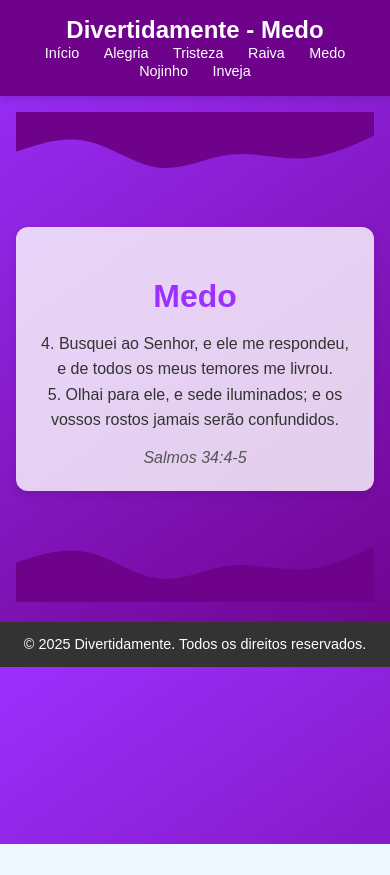
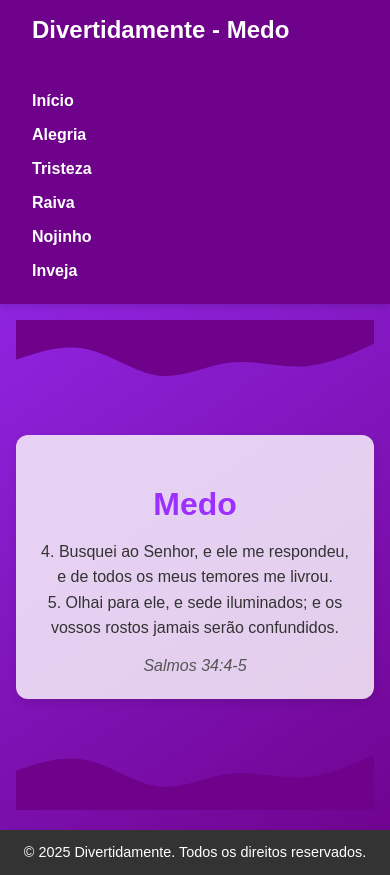
Before and after one commit to mateuscleal/Inside-Out-2, a plain HTML site: page pages/medo.html in a window 390 px wide. Before the commit the page ends 844 px from the top, so only its background shows below. Drawn offline with Linux system fonts and the light colour scheme.

Commit message:
Add files via upload

```diff
--- a/pages/medo.html
+++ b/pages/medo.html
@@ -11,15 +11,16 @@
 
 <body id="body-medo">
     <header>
-        <h1>Divertidamente - Medo</h1>
         <nav>
-            <a href="../index.html">Início</a>
-            <a href="alegria.html">Alegria</a>
-            <a href="tristeza.html">Tristeza</a>
-            <a href="raiva.html">Raiva</a>
-            <a href="medo.html">Medo</a>
-            <a href="nojinho.html">Nojinho</a>
-            <a href="inveja.html">Inveja</a>
+            <h1>Divertidamente - Medo</h1>
+            <ul>
+                <li><a href="../index.html">Início</a></li>
+                <li><a href="alegria.html">Alegria</a> </li>
+                <li><a href="tristeza.html">Tristeza</a></li>
+                <li><a href="raiva.html">Raiva</a></li>
+                <li><a href="nojinho.html">Nojinho</a></li>
+                <li><a href="inveja.html">Inveja</a></li>
+            </ul>
         </nav>
     </header>
 
--- a/styles/style_global_characters.css
+++ b/styles/style_global_characters.css
@@ -5,6 +5,30 @@ body {
     padding: 0;
     background-color: #f0f8ff;
     color: #333;
+}
+
+nav {
+    display: flex;
+    justify-content: space-between;
+    align-items: center;
+    padding: 0 2em;
+}
+
+nav h1 {
+    font-size: 1.5em;
+}
+
+nav ul {
+    list-style: none;
+    display: flex;
+    margin: 0;
+    padding: 0;
+}
+
+nav ul li a {
+    text-decoration: none;
+    color: white;
+    font-weight: bold;
 }
 
 .container {
@@ -56,14 +80,6 @@ footer {
 
 /* Estilo responsivo global */
 @media (max-width: 768px) {
-    header h1 {
-        font-size: 1.5rem;
-    }
-
-    header nav a {
-        font-size: 0.9rem;
-    }
-
     .elemento h1 {
         font-size: 2rem;
     }
@@ -75,4 +91,30 @@ footer {
     .container {
         padding: 1em;
     }
+
+    header {
+        text-align: left;
+    }
+
+    header h1 {
+        margin-bottom: 2.5rem;
+    }
+
+    header nav a {
+        margin: 0;
+    }
+
+    nav {
+        flex-direction: column;
+        align-items: flex-start;
+    }
+
+    nav ul {
+        flex-direction: column;
+        width: 100%;
+    }
+
+    nav ul li {
+        margin: 0.5em 0;
+    }
 }
```
Also changed, not shown: pages/alegria.html (+9 -8 lines), pages/inveja.html (+10 -9 lines), pages/nojinho.html (+9 -8 lines), pages/raiva.html (+9 -8 lines), pages/tristeza.html (+9 -8 lines).
